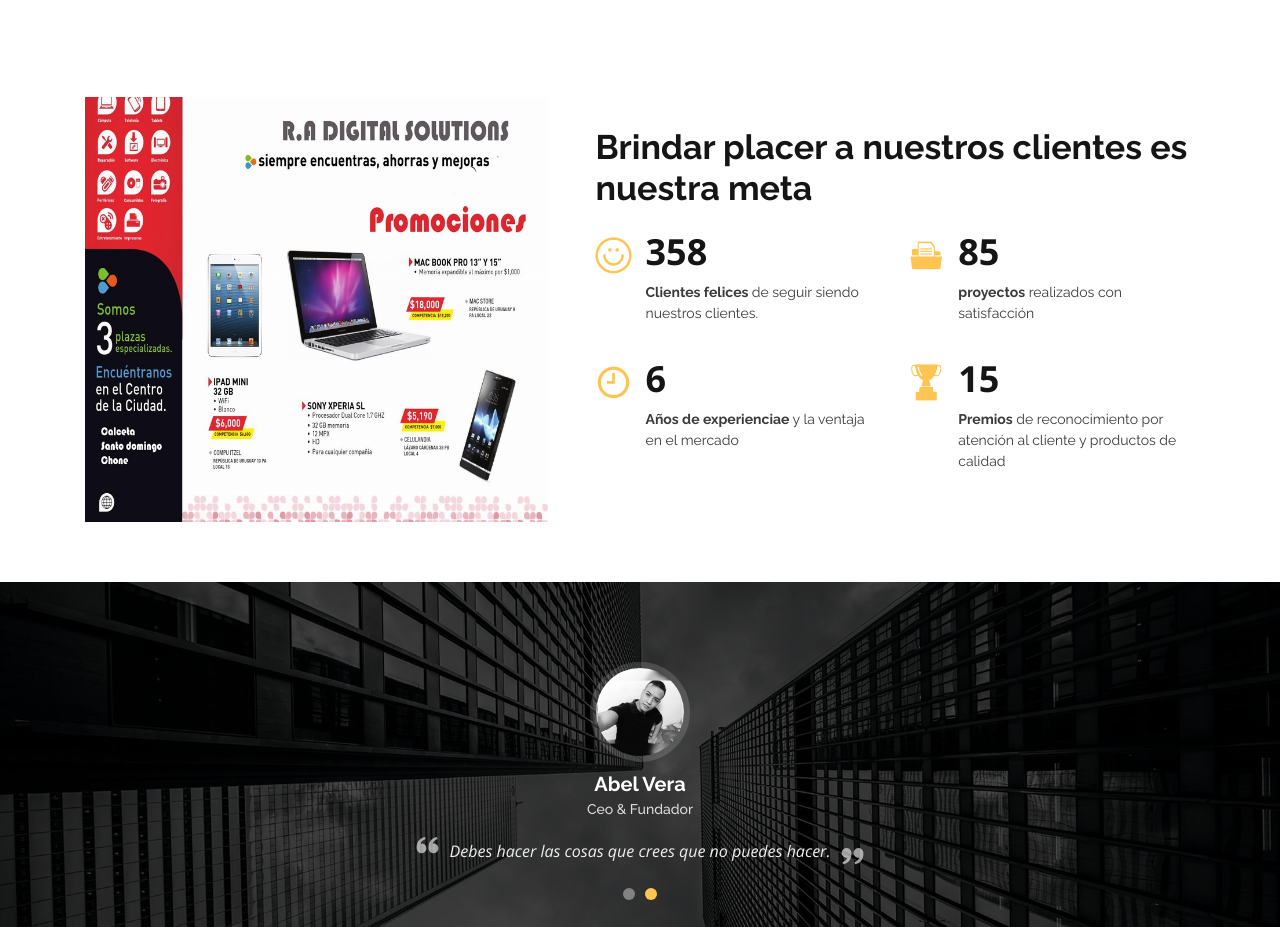
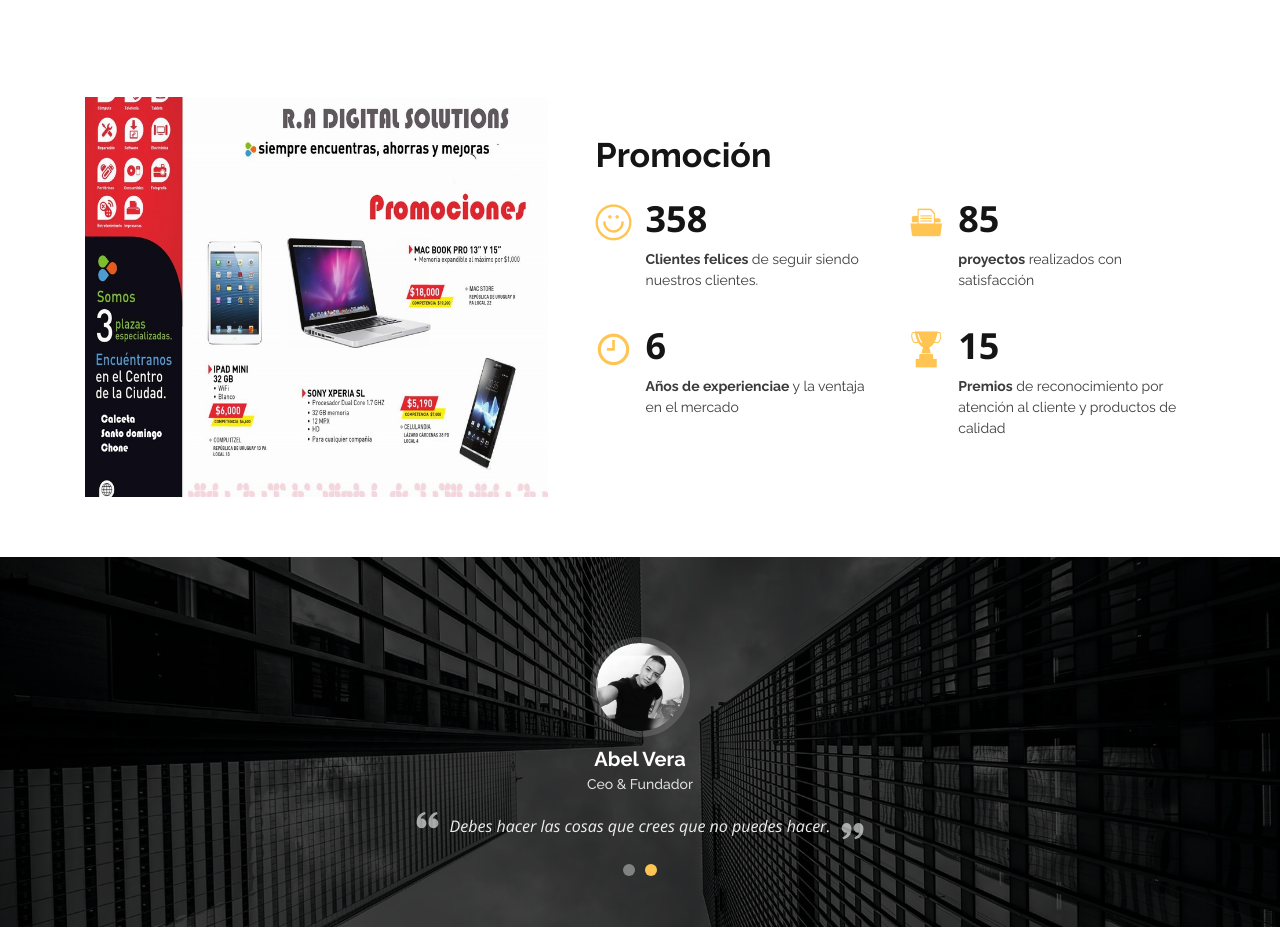
Before and after one commit to robcuero/Marketing-mix, a plain HTML site: page index.html in a window 1280 px wide. Shown: the part 4720-5647 px from the top of the page. Drawn offline with nearby package versions, Linux system fonts and the light colour scheme.

Commit message:
Update index.html

```diff
--- a/index.html
+++ b/index.html
@@ -634,7 +634,7 @@
           <div class="image col-xl-5 d-flex align-items-stretch justify-content-center justify-content-lg-start" data-aos="fade-right" data-aos-delay="100"></div>
           <div class="col-xl-7 pl-0 pl-lg-5 pr-lg-1 d-flex align-items-stretch" data-aos="fade-left" data-aos-delay="100">
             <div class="content d-flex flex-column justify-content-center">
-              <h3>Brindar placer a nuestros clientes es nuestra meta</h3>
+              <h3>Promoción</h3>
 
               <div class="row">
                 <div class="col-md-6 d-md-flex align-items-md-stretch">
```
